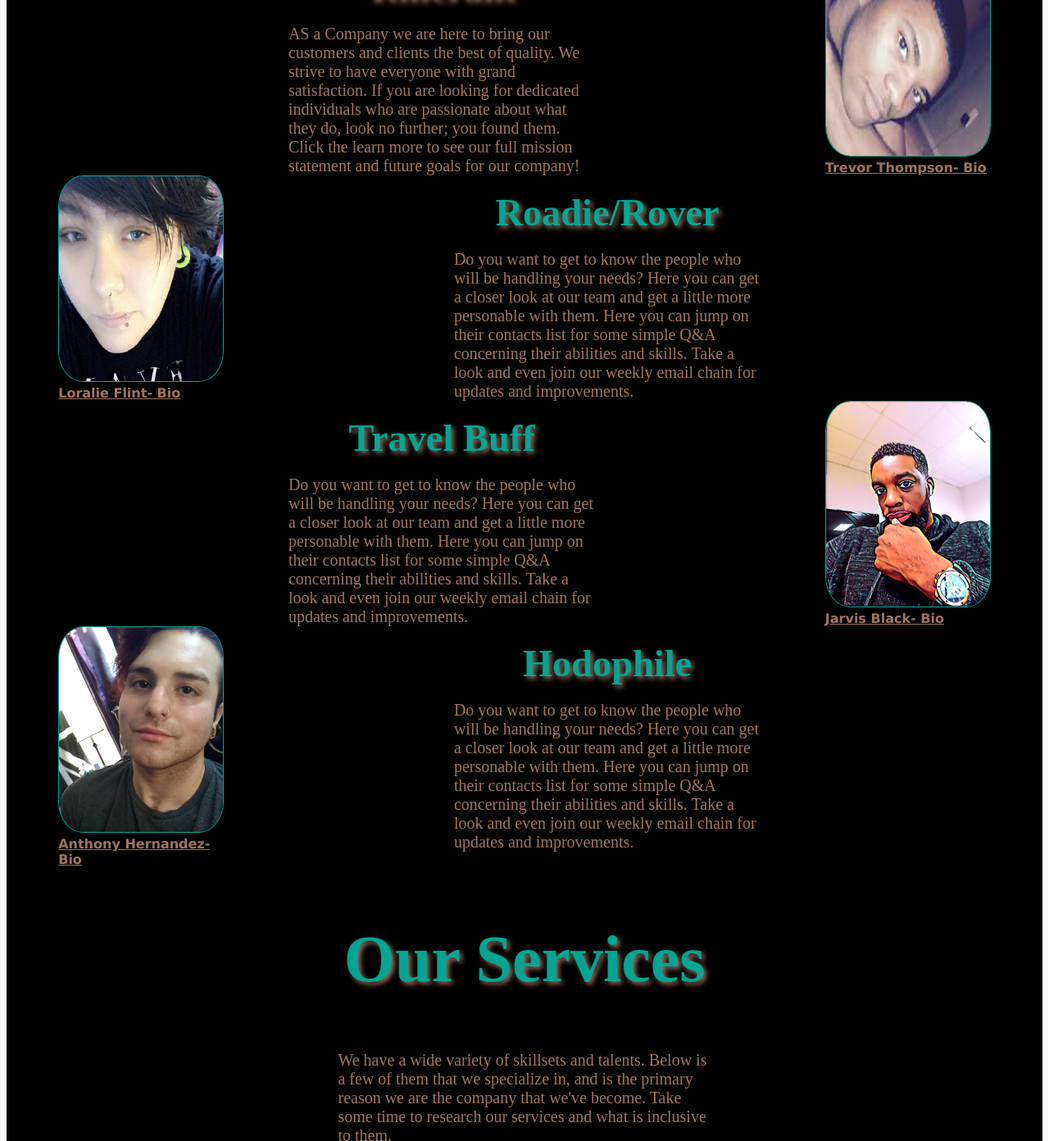
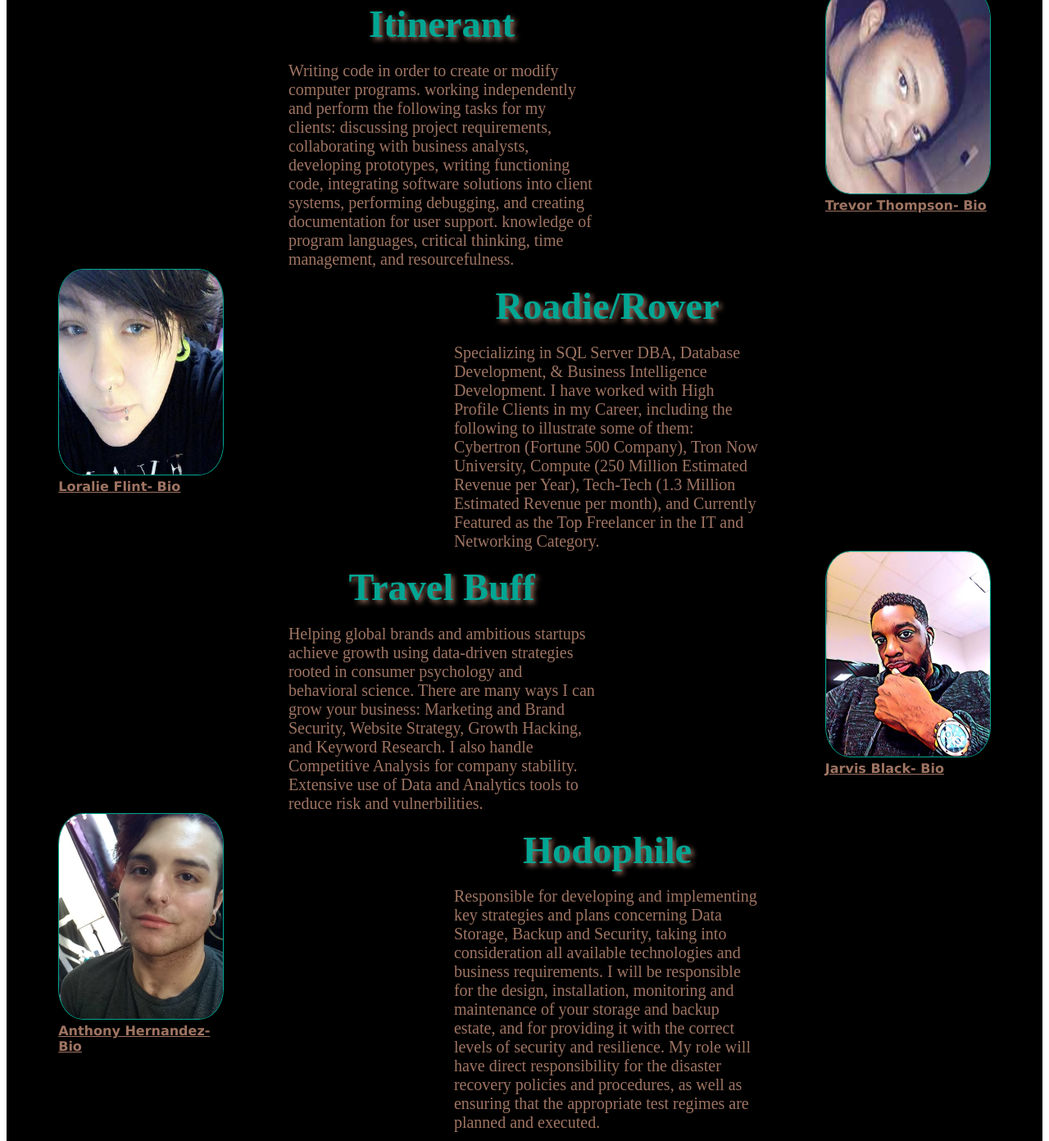
Before and after one commit to PT-Build-Week-Guidr/marketing-page, a plain HTML site: page about.html in a window 1280 px wide. Shown: the part 686-2078 px from the top of the page at 82% size. Drawn offline with Linux system fonts and the light colour scheme.

Commit message:
Ready for Merge

```diff
--- a/about.html
+++ b/about.html
@@ -24,7 +24,7 @@
  <article>
     <div>
         <h2>Behind the Creators</h2>
-        <p>Travel on a whole new level! <a href="#">Explore</a></p>
+        <p>Coding on a whole new level! <a href="#">Explore</a></p>
     </div>
  </article>
 
@@ -41,10 +41,10 @@
 
         <div class="content">
             <h2 class="major">GlobeTrotter</h2>
-            <p>AS a Company we are here to bring our customers and clients the best of quality. We strive to have
-                everyone with grand satisfaction. If you are looking for dedicated individuals who are passionate
-                about what they do, look no further; you found them. Click the learn more to see our full mission
-                statement and future goals for our company!</p>
+            <p>Hi, being the visionary I would like to say, as a Company we are here to bring our customers and clients the best
+                of quality. We strive to have everyone with grand satisfaction. If you are looking for dedicated individuals
+                who are passionate about what they do, look no further; you found them. Click the 'Explore' button above to see
+                our full mission statement and future goals for our company!</p>
 
         </div>
 </section>
@@ -53,10 +53,11 @@
     <section class="two">
             <div class="content">
                 <h2 class="major">Itinerant</h2>
-                <p>AS a Company we are here to bring our customers and clients the best of quality. We strive to have
-                    everyone with grand satisfaction. If you are looking for dedicated individuals who are passionate
-                    about what they do, look no further; you found them. Click the learn more to see our full mission
-                    statement and future goals for our company!</p>
+                <p>Writing code in order to create or modify computer programs. working independently and perform the
+                    following tasks for my clients: discussing project requirements, collaborating with business analysts,
+                    developing prototypes, writing functioning code, integrating software solutions into client systems,
+                    performing debugging, and creating documentation for user support. knowledge of program languages,
+                    critical thinking, time management, and resourcefulness.</p>
 
             </div>
 
@@ -75,10 +76,11 @@
 
             <div class="content">
                 <h2 class="major">Roadie/Rover</h2>
-                <p>Do you want to get to know the people who will be handling your needs? Here you can get a closer look
-                    at our team and get a little more personable with them. Here you can jump on their contacts list for
-                    some simple Q&A concerning their abilities and skills. Take a look and even join our weekly email
-                    chain for updates and improvements.</p>
+                <p>Specializing in SQL Server DBA, Database Development, & Business Intelligence Development. I have worked
+                    with High Profile Clients in my Career, including the following to illustrate some of them: Cybertron
+                    (Fortune 500 Company), Tron Now University, Compute (250 Million Estimated Revenue per Year), Tech-Tech
+                    (1.3 Million Estimated Revenue per month), and Currently Featured as the Top Freelancer in the IT and
+                    Networking Category.</p>
 
             </div>
     </section>
@@ -89,10 +91,10 @@
             <div class="content">
                 <h2 class="major">Travel Buff</h2>
 
-                <p>Do you want to get to know the people who will be handling your needs? Here you can get a closer look
-                    at our team and get a little more personable with them. Here you can jump on their contacts list for
-                    some simple Q&A concerning their abilities and skills. Take a look and even join our weekly email
-                    chain for updates and improvements.</p>
+                <p> Helping global brands and ambitious startups achieve growth using data-driven strategies rooted in consumer
+                    psychology and behavioral science. There are many ways I can grow your business: Marketing and Brand Security,
+                    Website Strategy, Growth Hacking, and Keyword Research. I also handle Competitive Analysis for company stability.
+                    Extensive use of Data and Analytics tools to reduce risk and vulnerbilities.</p>
 
             </div>
 
@@ -112,10 +114,12 @@
 
             <div class="content">
                 <h2 class="major">Hodophile</h2>
-                <p>Do you want to get to know the people who will be handling your needs? Here you can get a closer look
-                    at our team and get a little more personable with them. Here you can jump on their contacts list for
-                    some simple Q&A concerning their abilities and skills. Take a look and even join our weekly email
-                    chain for updates and improvements.</p>
+                    <p>Responsible for developing and implementing key strategies and plans concerning Data Storage,
+                        Backup and Security, taking into consideration all available technologies and business requirements.
+                        I will be responsible for the design, installation, monitoring and maintenance of your storage and backup
+                        estate, and for providing it with the correct levels of security and resilience. My role will have direct
+                        responsibility for the disaster recovery policies and procedures, as well as ensuring that the appropriate
+                        test regimes are planned and executed.</p>
 
             </div>
 
@@ -160,29 +164,6 @@
 
     </section>
 
-<section>
-    <form method="post" action="#" netlify>
-        <div class="fields">
-            <div class="field">
-                <label for="name">Name</label>
-                <input type="text" name="name" id="name" />
-            </div>
-            <div class="field">
-                <label for="email">Email</label>
-                <input type="email" name="email" id="email" />
-            </div>
-            <div class="field">
-                <label for="message">Msg.-</label>
-                <textarea name="message" id="message" rows="4"></textarea>
-            </div>
-        </div>
-        <!-- actions -->
-        <ul>
-            <li><input type="submit" value="Send Message" /></li>
-        </ul>
-    </form>
-</section>
-
    <!-- Footer -->
    <section class="Social-Media">
     <div>
--- a/less/global.less
+++ b/less/global.less
@@ -126,10 +126,6 @@ a {
 
 }
 
-form label {
-  color: @main-color;
-}
-
 .features article {
   @media @tablet {
     width: 25%;
@@ -184,7 +180,7 @@ form label {
   p {
     color: @second-color;
     font-size: x-large;
-    margin: 1% 1%;
+    margin: 1% 15%;
   }
 
   ul {
@@ -206,4 +202,8 @@ form label {
   }
 }
 
+form label {
+  color: @main-color;
 }
+
+}
```
Also changed, not shown: Jarvis Black- Bio.html (+24 -1 lines), css/index.css.
